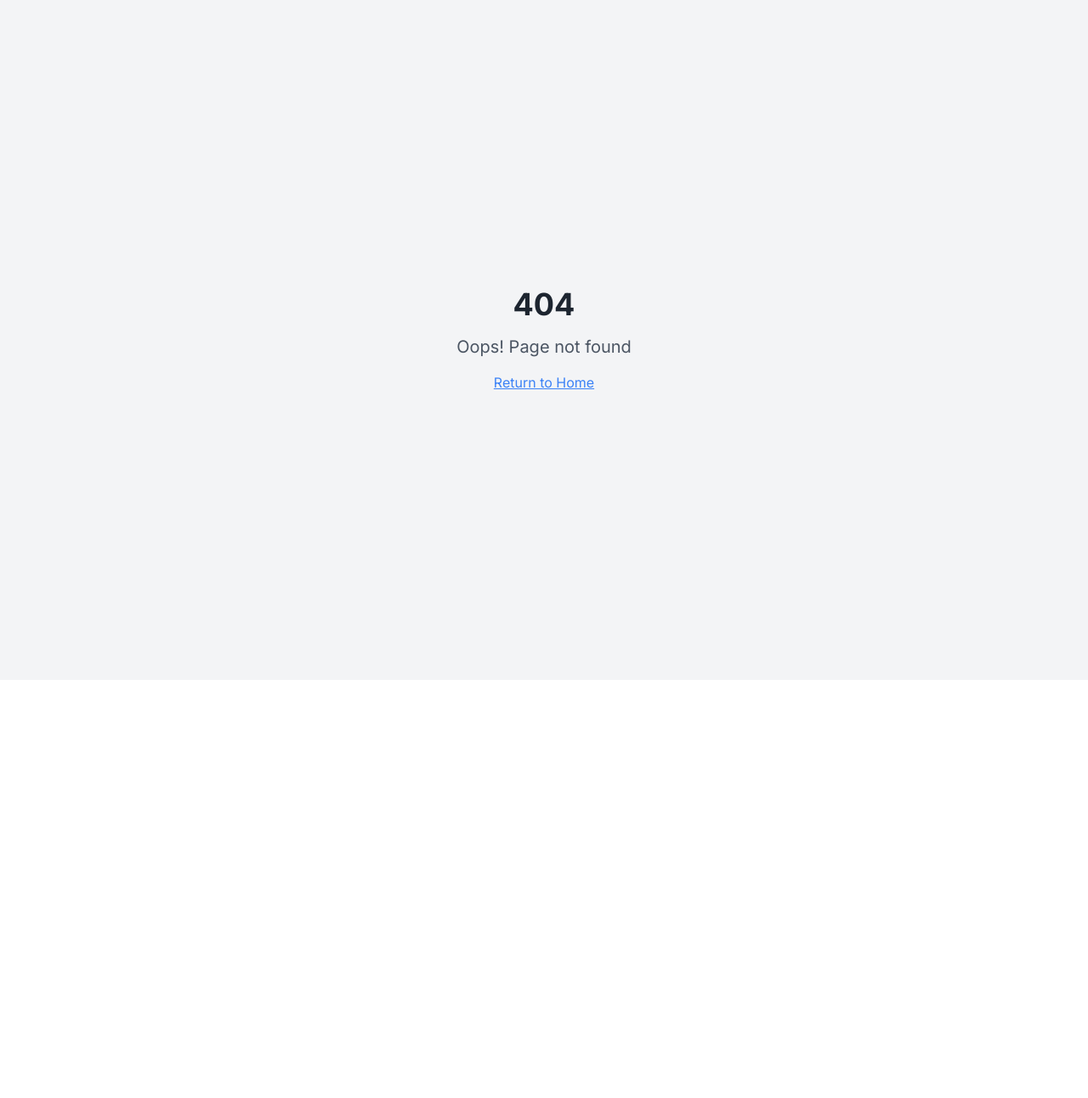
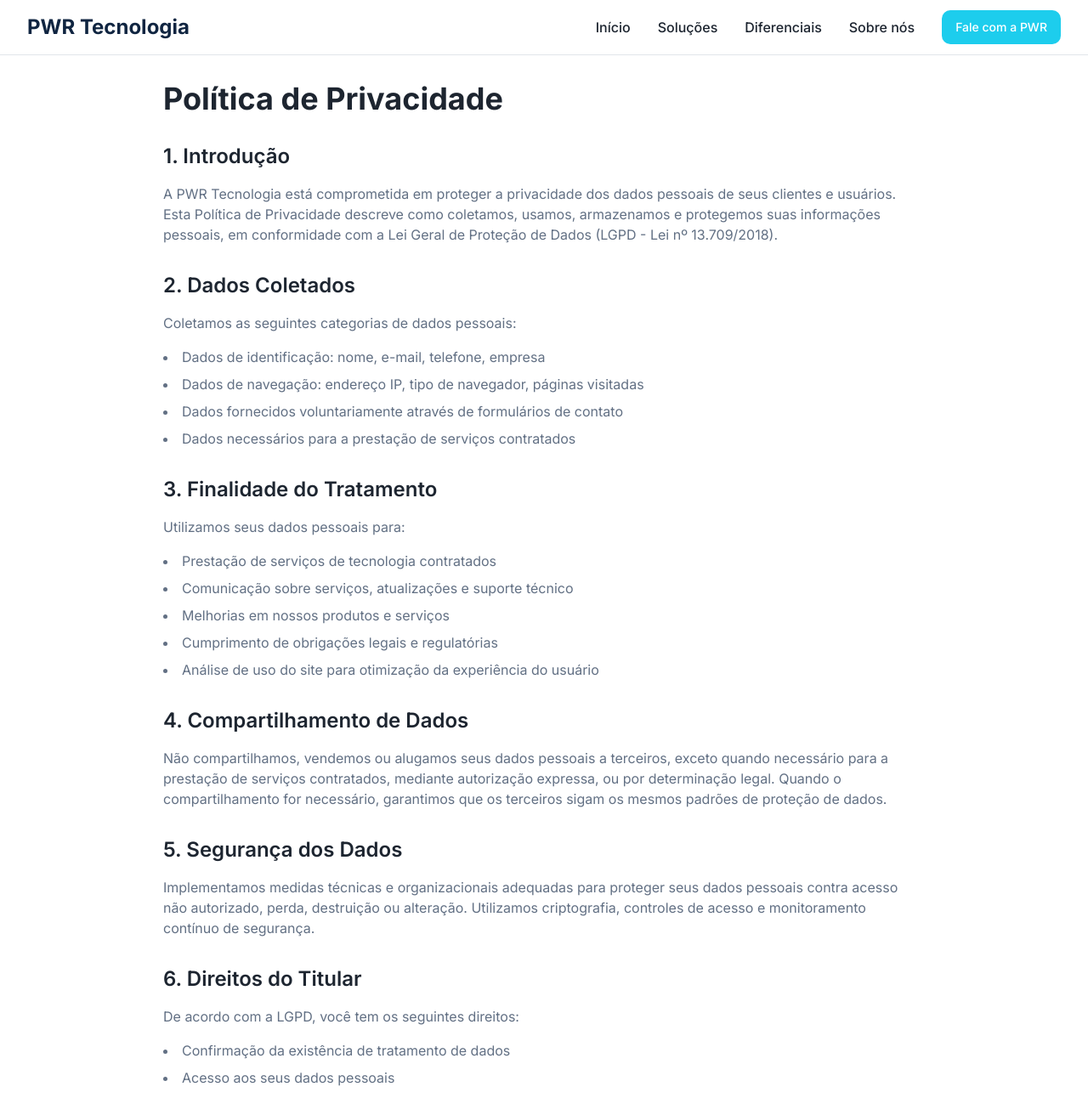
Before and after one commit to rodrigobbrozinga/pwr-innovate-connect, a React (Vite) app: page /politica-de-privacidade in a window 1280 px wide. Before the commit this address had no page. Shown: the top 1292 px of the page at 85% size. Before the commit the page ends 800 px from the top, so only its background shows below. Built offline with nearby package versions, Linux system fonts and the light colour scheme; the HTML template or start-up script is replaced by a standard one.

Commit message:
Add privacy policy page
Add a new page for privacy policy and link it in the footer. Update App.tsx to include the new route.

```diff
--- a/src/App.tsx
+++ b/src/App.tsx
@@ -5,6 +5,7 @@ import { QueryClient, QueryClientProvider } from "@tanstack/react-query";
 import { BrowserRouter, Routes, Route } from "react-router-dom";
 import Index from "./pages/Index";
 import TermsOfService from "./pages/TermsOfService";
+import PrivacyPolicy from "./pages/PrivacyPolicy";
 import NotFound from "./pages/NotFound";
 
 const queryClient = new QueryClient();
@@ -18,6 +19,7 @@ const App = () => (
         <Routes>
           <Route path="/" element={<Index />} />
           <Route path="/termos-de-servico" element={<TermsOfService />} />
+          <Route path="/politica-de-privacidade" element={<PrivacyPolicy />} />
           {/* ADD ALL CUSTOM ROUTES ABOVE THE CATCH-ALL "*" ROUTE */}
           <Route path="*" element={<NotFound />} />
         </Routes>
--- a/src/components/Footer.tsx
+++ b/src/components/Footer.tsx
@@ -88,12 +88,21 @@ const Footer = () => {
           <div className="flex flex-col md:flex-row justify-between items-center gap-4 text-sm text-primary-foreground/60">
             <p>CNPJ: 55.360.017/0001-41</p>
             <div className="flex flex-col md:flex-row items-center gap-4">
+              <div className="flex items-center gap-4">
                 <Link
                   to="/termos-de-servico"
                   className="hover:text-primary-foreground transition-colors"
                 >
                   Termos de Serviço
                 </Link>
+                <span>•</span>
+                <Link
+                  to="/politica-de-privacidade"
+                  className="hover:text-primary-foreground transition-colors"
+                >
+                  Política de Privacidade
+                </Link>
+              </div>
               <p>© 2025 PWR Tecnologia. Todos os direitos reservados.</p>
             </div>
           </div>
--- /dev/null
+++ b/src/pages/PrivacyPolicy.tsx
@@ -0,0 +1,134 @@
+import Header from "@/components/Header";
+import Footer from "@/components/Footer";
+
+const PrivacyPolicy = () => {
+  return (
+    <div className="min-h-screen bg-background">
+      <Header />
+      <main className="container mx-auto px-4 sm:px-6 lg:px-8 py-24">
+        <article className="max-w-4xl mx-auto prose prose-lg">
+          <h1 className="text-4xl font-bold text-foreground mb-8">Política de Privacidade</h1>
+
+          <section className="mb-8">
+            <h2 className="text-2xl font-semibold text-foreground mb-4">1. Introdução</h2>
+            <p className="text-muted-foreground">
+              A PWR Tecnologia está comprometida em proteger a privacidade dos dados pessoais de seus
+              clientes e usuários. Esta Política de Privacidade descreve como coletamos, usamos,
+              armazenamos e protegemos suas informações pessoais, em conformidade com a Lei Geral de
+              Proteção de Dados (LGPD - Lei nº 13.709/2018).
+            </p>
+          </section>
+
+          <section className="mb-8">
+            <h2 className="text-2xl font-semibold text-foreground mb-4">2. Dados Coletados</h2>
+            <p className="text-muted-foreground mb-4">
+              Coletamos as seguintes categorias de dados pessoais:
+            </p>
+            <ul className="list-disc list-inside text-muted-foreground space-y-2">
+              <li>Dados de identificação: nome, e-mail, telefone, empresa</li>
+              <li>Dados de navegação: endereço IP, tipo de navegador, páginas visitadas</li>
+              <li>Dados fornecidos voluntariamente através de formulários de contato</li>
+              <li>Dados necessários para a prestação de serviços contratados</li>
+            </ul>
+          </section>
+
+          <section className="mb-8">
+            <h2 className="text-2xl font-semibold text-foreground mb-4">3. Finalidade do Tratamento</h2>
+            <p className="text-muted-foreground mb-4">
+              Utilizamos seus dados pessoais para:
+            </p>
+            <ul className="list-disc list-inside text-muted-foreground space-y-2">
+              <li>Prestação de serviços de tecnologia contratados</li>
+              <li>Comunicação sobre serviços, atualizações e suporte técnico</li>
+              <li>Melhorias em nossos produtos e serviços</li>
+              <li>Cumprimento de obrigações legais e regulatórias</li>
+              <li>Análise de uso do site para otimização da experiência do usuário</li>
+            </ul>
+          </section>
+
+          <section className="mb-8">
+            <h2 className="text-2xl font-semibold text-foreground mb-4">4. Compartilhamento de Dados</h2>
+            <p className="text-muted-foreground">
+              Não compartilhamos, vendemos ou alugamos seus dados pessoais a terceiros, exceto quando
+              necessário para a prestação de serviços contratados, mediante autorização expressa, ou
+              por determinação legal. Quando o compartilhamento for necessário, garantimos que os
+              terceiros sigam os mesmos padrões de proteção de dados.
+            </p>
+          </section>
+
+          <section className="mb-8">
+            <h2 className="text-2xl font-semibold text-foreground mb-4">5. Segurança dos Dados</h2>
+            <p className="text-muted-foreground">
+              Implementamos medidas técnicas e organizacionais adequadas para proteger seus dados
+              pessoais contra acesso não autorizado, perda, destruição ou alteração. Utilizamos
+              criptografia, controles de acesso e monitoramento contínuo de segurança.
+            </p>
+          </section>
+
+          <section className="mb-8">
+            <h2 className="text-2xl font-semibold text-foreground mb-4">6. Direitos do Titular</h2>
+            <p className="text-muted-foreground mb-4">
+              De acordo com a LGPD, você tem os seguintes direitos:
+            </p>
+            <ul className="list-disc list-inside text-muted-foreground space-y-2">
+              <li>Confirmação da existência de tratamento de dados</li>
+              <li>Acesso aos seus dados pessoais</li>
+              <li>Correção de dados incompletos, inexatos ou desatualizados</li>
+              <li>Anonimização, bloqueio ou eliminação de dados desnecessários</li>
+              <li>Portabilidade dos dados a outro fornecedor</li>
+              <li>Eliminação dos dados pessoais tratados com seu consentimento</li>
+              <li>Revogação do consentimento</li>
+            </ul>
+          </section>
+
+          <section className="mb-8">
+            <h2 className="text-2xl font-semibold text-foreground mb-4">7. Retenção de Dados</h2>
+            <p className="text-muted-foreground">
+              Mantemos seus dados pessoais pelo tempo necessário para cumprir as finalidades descritas
+              nesta política ou conforme exigido por lei. Após esse período, os dados serão eliminados
+              ou anonimizados de forma segura.
+            </p>
+          </section>
+
+          <section className="mb-8">
+            <h2 className="text-2xl font-semibold text-foreground mb-4">8. Cookies e Tecnologias Similares</h2>
+            <p className="text-muted-foreground">
+              Utilizamos cookies e tecnologias similares para melhorar a experiência de navegação,
+              analisar o tráfego do site e personalizar conteúdo. Você pode configurar seu navegador
+              para recusar cookies, mas isso pode limitar algumas funcionalidades do site.
+            </p>
+          </section>
+
+          <section className="mb-8">
+            <h2 className="text-2xl font-semibold text-foreground mb-4">9. Alterações nesta Política</h2>
+            <p className="text-muted-foreground">
+              Reservamo-nos o direito de modificar esta Política de Privacidade a qualquer momento.
+              Alterações significativas serão comunicadas através do site ou por e-mail. A versão
+              atualizada entrará em vigor imediatamente após sua publicação.
+            </p>
+          </section>
+
+          <section className="mb-8">
+            <h2 className="text-2xl font-semibold text-foreground mb-4">10. Contato</h2>
+            <p className="text-muted-foreground">
+              Para exercer seus direitos, esclarecer dúvidas ou fazer solicitações relacionadas a esta
+              Política de Privacidade, entre em contato conosco:
+            </p>
+            <ul className="list-none text-muted-foreground mt-4 space-y-2">
+              <li><strong>E-mail:</strong> pwrtecch@gmail.com</li>
+              <li><strong>Telefone:</strong> (31) 99751-3668</li>
+              <li><strong>Endereço:</strong> Avenida do Contorno, nº 2333, loja 503 A, Santa Tereza, Belo Horizonte/MG, CEP 31.010-085</li>
+            </ul>
+          </section>
+
+          <p className="text-sm text-muted-foreground mt-12 border-t border-border pt-6">
+            Última atualização: Janeiro de 2025
+          </p>
+        </article>
+      </main>
+      <Footer />
+    </div>
+  );
+};
+
+export default PrivacyPolicy;
```
Lines whose indentation alone changed are shown as unchanged.
